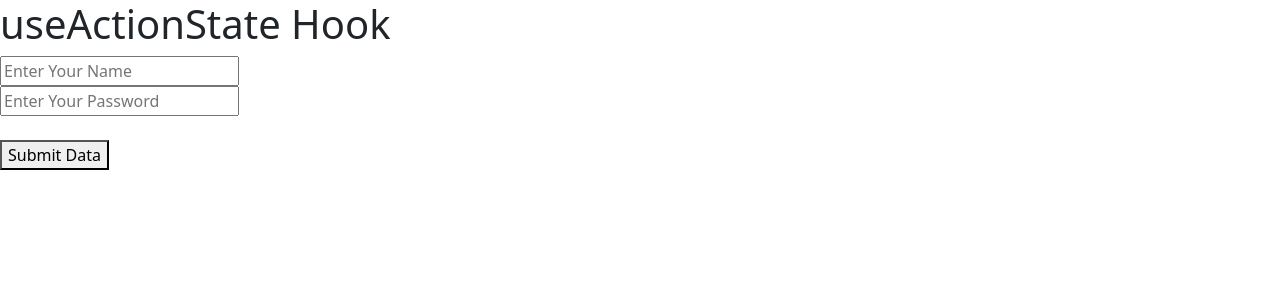
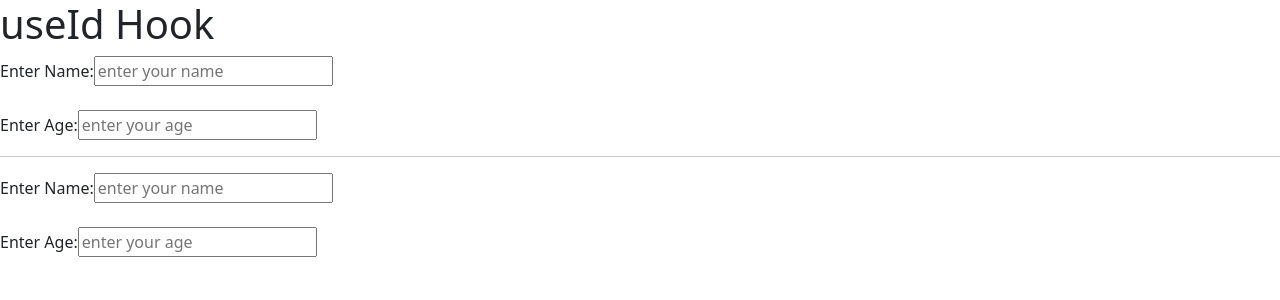
Before and after one commit to sumitbasu116/react-blog, a React (Vite) app: page / in a window 1280 px wide. Shown: the top 300 px of the page. Built offline with nearby package versions, Linux system fonts and the light colour scheme.

Commit message:
useId Hook part1-basic structure to understand the use case

```diff
--- a/src/App.jsx
+++ b/src/App.jsx
@@ -1,46 +1,29 @@
-import { useActionState } from "react";
+
 function App() {
-
-  async function handleFormSubmit(previousData, formData) {
-
-    let name = formData.get('name');
-    let password = formData.get('password');
-
-    await new Promise(res => setTimeout(res, 2000));
-
-    if (name && password) {
-      return { message: 'Data Submitted',name,password }
-    } else {
-      return { error: 'Error in Data input' }
-    }
-
-  }
-  const [data, action, pending] = useActionState(handleFormSubmit, undefined);
 
   return (
     <div>
-      <h1>useActionState Hook</h1>
-      <form action={action}>
-        <input type="text" defaultValue={data?.name} placeholder="Enter Your Name" name="name" />
-        <br />
-        <input type="password" defaultValue={data?.password} placeholder="Enter Your Password" name="password" />
-        <br /><br />
-        <button disabled={pending}>Submit Data</button>
-        <br />
-      </form>
-      {
-        data?.error && <span style={{ color: 'red' }}>{data.error}</span>
-      }
-      {
-        data?.message && <span style={{ color: 'green' }}>{data.message}</span>
-      }
-      {
-        data?.name && <h4>Name: {data?.name}</h4>
-      }
-      {
-        data?.password && <h4>Password: {data?.password}</h4>
-      }
+      <h1>useId Hook</h1>
+      <UserForm/>
+      <hr />
+      <UserForm/>
     </div>
   )
 }
 export default App;
+
+
+function UserForm() {
+
+  return (
+    <div>
+      <form action="">
+        <label htmlFor="name">Enter Name:</label>
+        <input type="text" placeholder="enter your name" id="name"/>
+        <br /><br />
+        <label htmlFor="age">Enter Age:</label>
+        <input type="number" placeholder="enter your age" id="age"/>
+      </form>
+    </div>
+  )
+}
```
